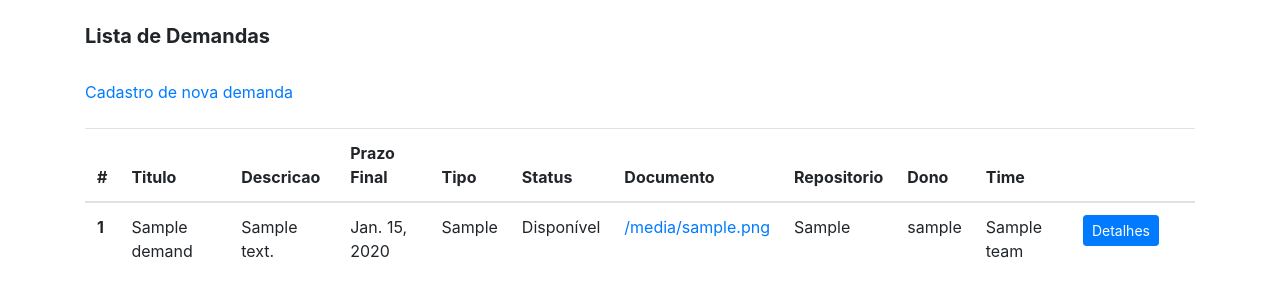
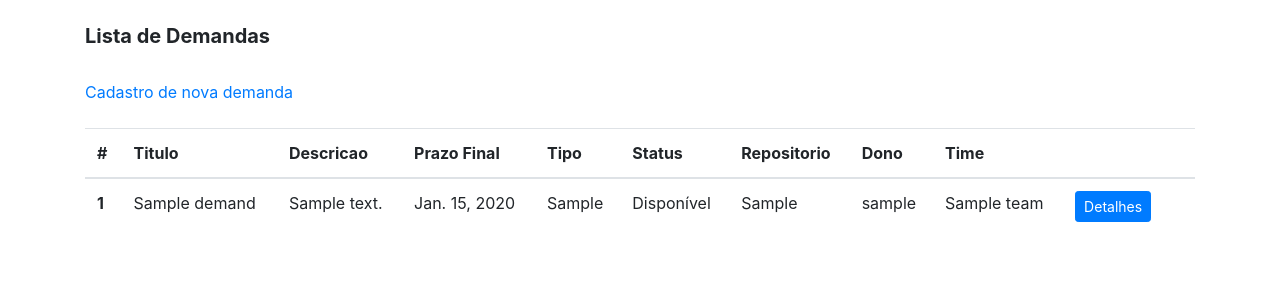
Before and after one commit to anleaes/2021-2-A2-dev02, a Django app: page /demandas/ in a window 1280 px wide. Shown: the part 56-356 px from the top of the page. Run offline with Django 3.2, Linux system fonts and the light colour scheme; tables that the repository leaves empty hold one stand-in row (values such as "Sample post"); some libraries are stand-ins or nearby versions.

Commit message:
Removida a coluna de documento na lista de demandas

```diff
--- a/dualidadeapp/templates/demands/list_demands.html
+++ b/dualidadeapp/templates/demands/list_demands.html
@@ -27,7 +27,6 @@
                     <th scope="col">Prazo Final</th>
                     <th scope="col">Tipo</th>
                     <th scope="col">Status</th>
-                    <th scope="col">Documento</th>
                     <th scope="col">Repositorio</th>
                     <th scope="col">Dono</th>
                     <th scope="col">Time</th>
@@ -44,9 +43,6 @@
                             <td>{{ demand.deadline }}</td>
                             <td>{{ demand.type }}</td>
                             <td>{{ demand.status }}</td>
-                            <td>
-                                <a href="{{ demand.file.url }}" >{{ demand.file.url }}</a>
-                            </td>
                             <td>{{ demand.repository }}</td>
                             <td>{{ demand.owner }}</td>
                             <td>{{ demand.team }}</td>
```
